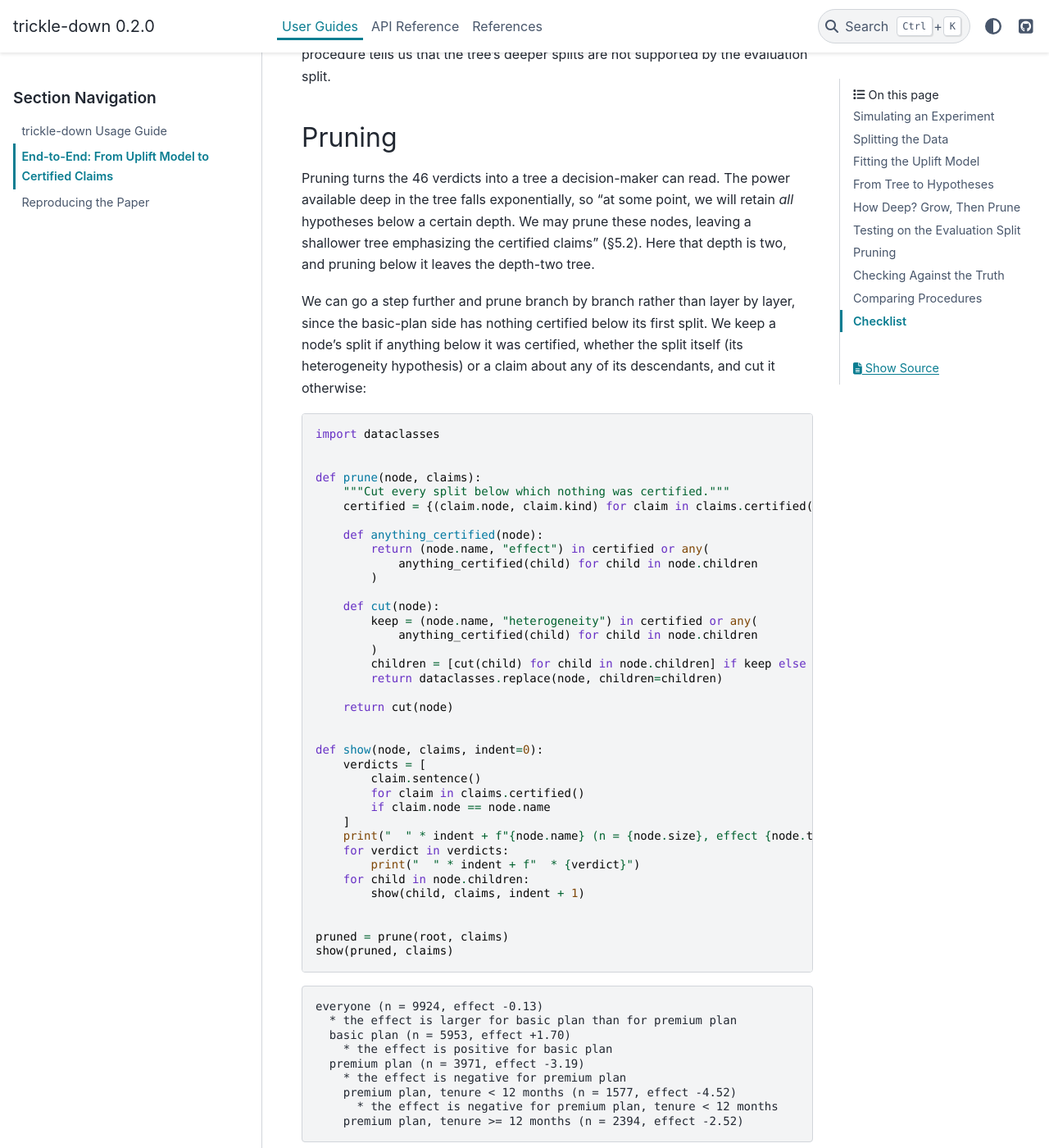
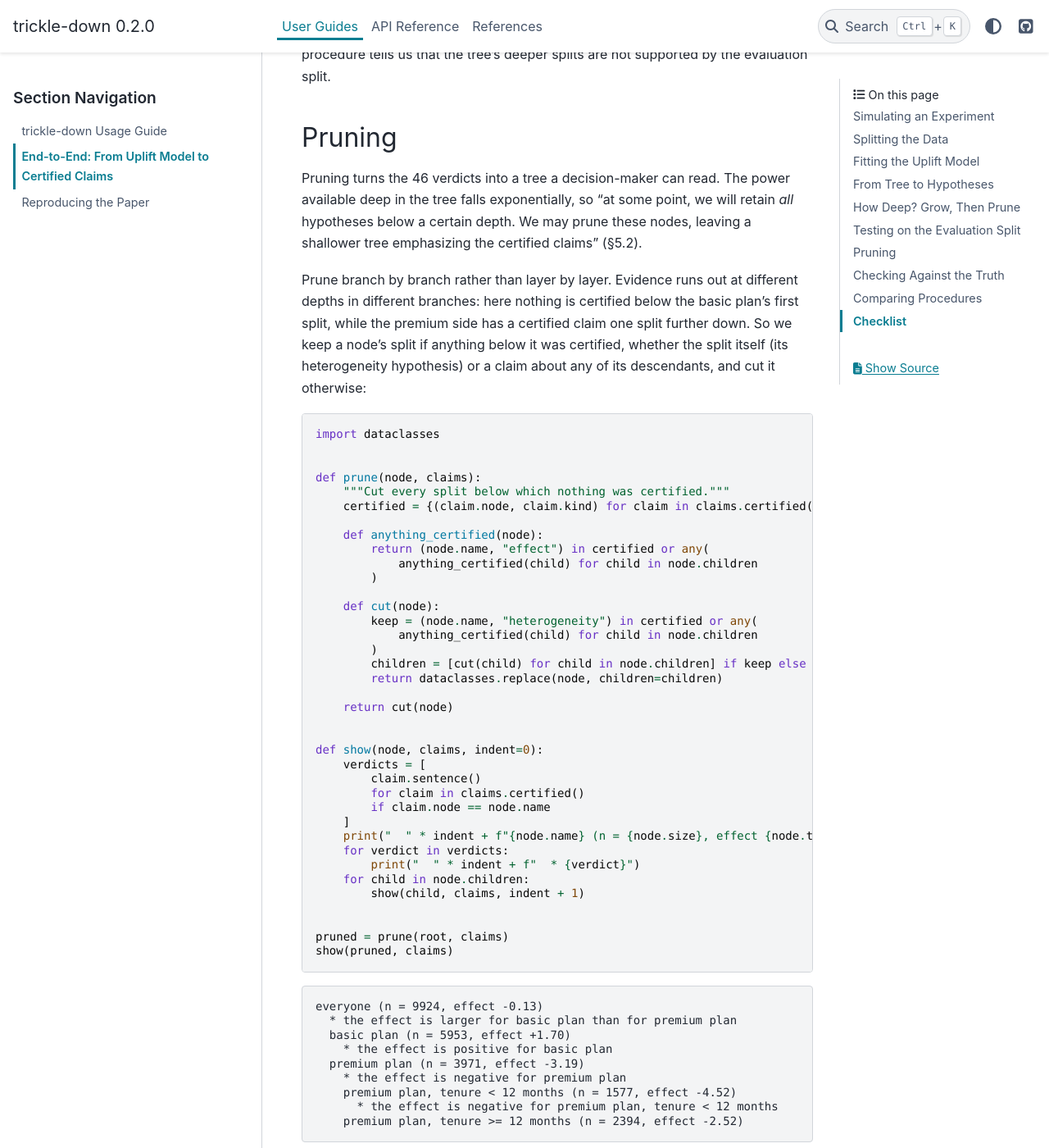
Before and after one commit to rwilson4/pytrickle, a Sphinx documentation site: the page built from docs/user_guides/end_to_end.rst, in a window 1280 px wide and 1400 px high, scrolled down 7903 px. Shown: the whole window at 82% size. Built offline with Sphinx 7.4.7 and the PyData theme 0.15.4, drawn with Linux system fonts in a browser that asks for light colours; some of the changed text lies outside the part shown.

Commit message:
[Claude] Recommend per-branch pruning in the end-to-end guide
Co-Authored-By: Claude Opus 5.5 <noreply@anthropic.com>
Claude-Session: https://claude.ai/code/session_01Gpq7FNcmVGBm4CUTWtdQna

```diff
--- a/docs/user_guides/end_to_end.rst
+++ b/docs/user_guides/end_to_end.rst
@@ -396,14 +396,15 @@ Pruning turns the 46 verdicts into a tree a decision-maker can read.
 The power available deep in the tree falls exponentially, so "at some
 point, we will retain *all* hypotheses below a certain depth. We may
 prune these nodes, leaving a shallower tree emphasizing the certified
-claims" (§5.2). Here that depth is two, and pruning below it leaves
-the depth-two tree.
+claims" (§5.2).
 
-We can go a step further and prune branch by branch rather than layer
-by layer, since the basic-plan side has nothing certified below its
-first split. We keep a node's split if anything below it was
-certified, whether the split itself (its heterogeneity hypothesis) or a
-claim about any of its descendants, and cut it otherwise:
+Prune branch by branch rather than layer by layer. Evidence runs out
+at different depths in different branches: here nothing is certified
+below the basic plan's first split, while the premium side has a
+certified claim one split further down. So we keep a node's split if
+anything below it was certified, whether the split itself (its
+heterogeneity hypothesis) or a claim about any of its descendants, and
+cut it otherwise:
 
 .. testcode::
 
@@ -577,10 +577,10 @@ Checklist
 
 - Split before you look. Fit the model and the tree, and compute
   ``tau_train``, on the training split only.
-- Grow deep and prune the report. Under trickle down, depth costs
-  only a factor of ``effect_stake`` at what would have been the leaves;
-  ``min_samples_leaf`` keeps the tree from splitting into pieces too
-  small to test.
+- Grow deep, then prune the report branch by branch. Under trickle
+  down, depth costs only a factor of ``effect_stake`` at what would
+  have been the leaves; ``min_samples_leaf`` keeps the tree from
+  splitting into pieces too small to test.
 - Test once. Retesting a pruned tree, or a different tree, after seeing
   the evaluation results voids the guarantee; if you must iterate, the
   evaluation split has become training data and you need a new one.
```
Also changed, not shown: other parts of docs/user_guides/end_to_end.rst (+2 -3 lines).
